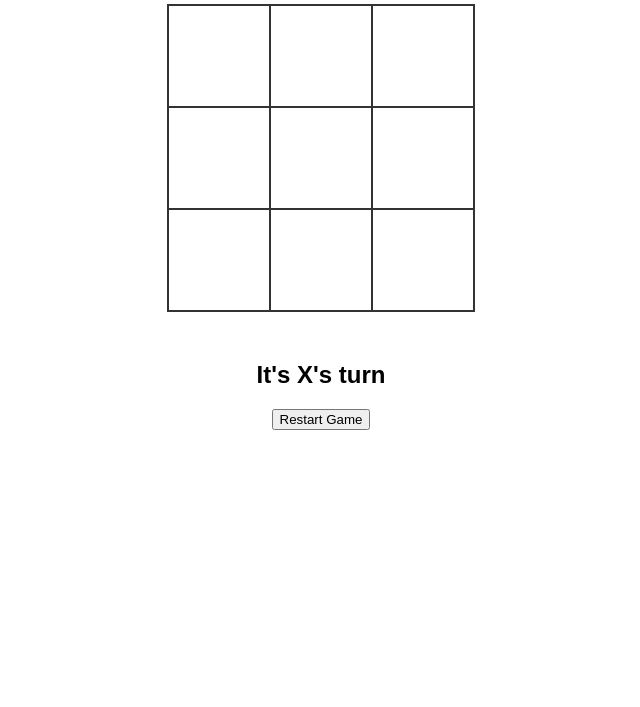
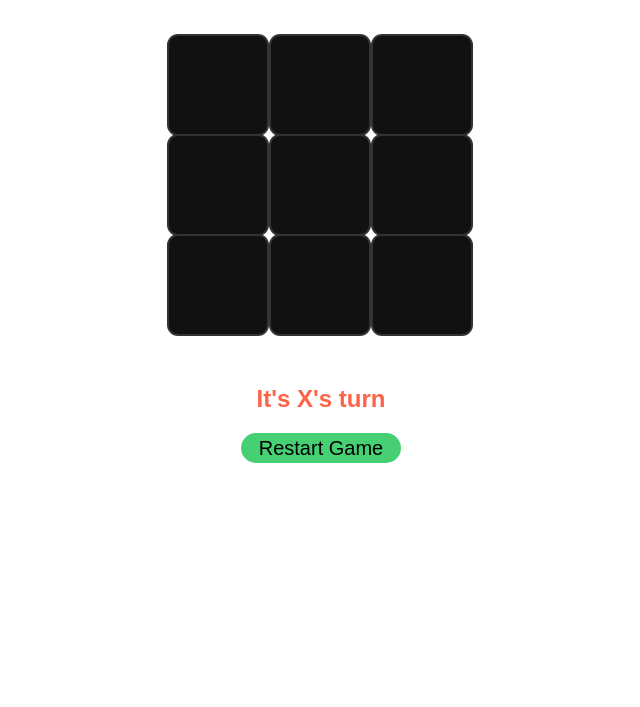
Before and after one commit to OnkarWaghmare/Tic-Tac-Toe-Game, a plain HTML site: page index.html in a window 1280 px wide. Shown: the part 93-800 px from the top of the page, without its empty margins (319-959 px from the left). Drawn offline with Linux system fonts and the light colour scheme.

Commit message:
UI updated

```diff
--- a/index.html
+++ b/index.html
@@ -1,12 +1,6 @@
 <!DOCTYPE html>
 <html lang="en">
   <head>
-    <meta charset="UTF-8" />
-    <meta
-      name="viewport"
-      content="width=device-width, user-scalable=no, initial-scale=1.0, maximum-scale=1.0, minimum-scale=1.0"
-    />
-    <meta http-equiv="X-UA-Compatible" content="ie=edge" />
     <title>Tic Tac Toe</title>
     <link rel="stylesheet" href="style.css" />
   </head>
@@ -14,15 +8,15 @@
     <section>
       <h1 class="game--title">Tic Tac Toe</h1>
       <div class="game--container">
-        <div data-cell-index="0" class="cell"></div>
-        <div data-cell-index="1" class="cell"></div>
-        <div data-cell-index="2" class="cell"></div>
-        <div data-cell-index="3" class="cell"></div>
-        <div data-cell-index="4" class="cell"></div>
-        <div data-cell-index="5" class="cell"></div>
-        <div data-cell-index="6" class="cell"></div>
-        <div data-cell-index="7" class="cell"></div>
-        <div data-cell-index="8" class="cell"></div>
+        <button data-cell-index="0" class="cell"></button>
+        <button data-cell-index="1" class="cell"></button>
+        <button data-cell-index="2" class="cell"></button>
+        <button data-cell-index="3" class="cell"></button>
+        <button data-cell-index="4" class="cell"></button>
+        <button data-cell-index="5" class="cell"></button>
+        <button data-cell-index="6" class="cell"></button>
+        <button data-cell-index="7" class="cell"></button>
+        <button data-cell-index="8" class="cell"></button>
       </div>
       <h2 class="game--status"></h2>
       <button class="game--restart">Restart Game</button>
--- a/style.css
+++ b/style.css
@@ -3,6 +3,10 @@ body {
 }
 section {
   text-align: center;
+}
+.game--title{
+  color: teal;
+  font-size: 40px;
 }
 .game--container {
   display: grid;
@@ -21,3 +25,31 @@ section {
   font-size: 60px;
 
 }
+
+.game--restart{
+  background-color: #47cf73;
+  height: 30px;
+  width: 160px;
+  border-radius: 20px;
+  border-color: transparent;
+  color: black;
+  font-size: 20px;
+}
+
+button {
+    width: 220px;
+    height: 50px;
+    border: none;
+    outline: none;
+    color: #fff;
+    background: #111;
+    cursor: pointer;
+    position: relative;
+    z-index: 0;
+    border-radius: 10px;
+    margin: 1p;
+}
+
+.game--status{
+  color: tomato;
+}
```
